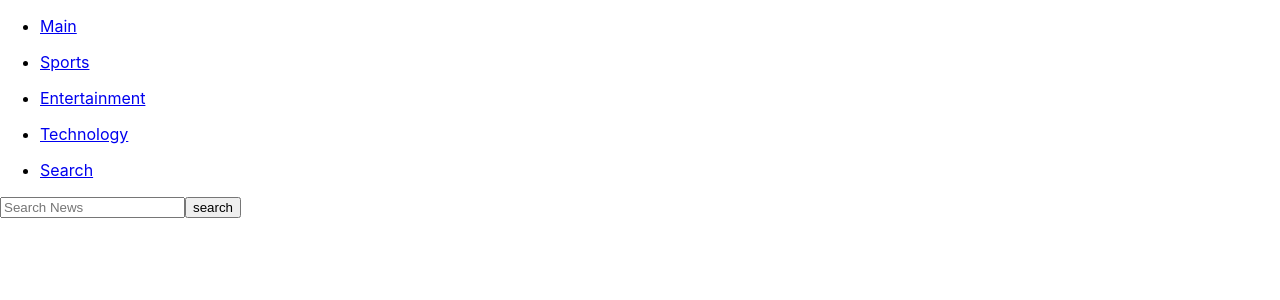
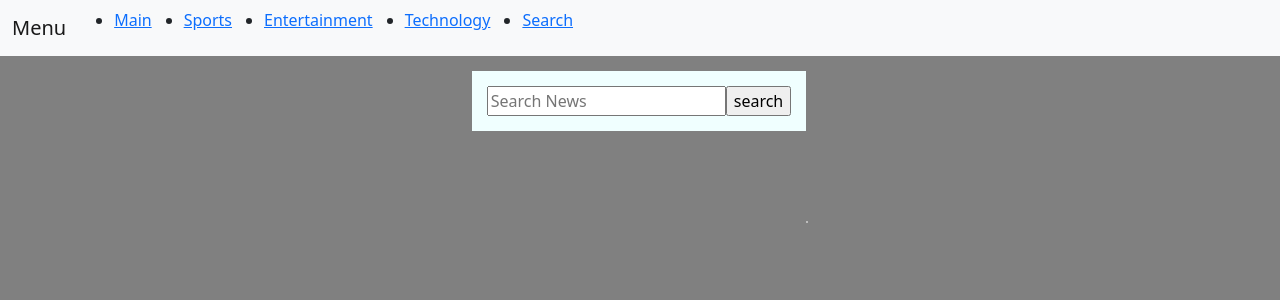
Before and after one commit to Jumicode/News-App-with-React-Bootstrap, a React (Create React App) app: page /Search in a window 1280 px wide. Shown: the top 300 px of the page. Built offline with nearby package versions, Linux system fonts and the light colour scheme.

Commit message:
added styles

```diff
--- a/package.json
+++ b/package.json
@@ -8,11 +8,14 @@
     "@testing-library/react": "^13.4.0",
     "@testing-library/user-event": "^13.5.0",
     "axios": "^1.1.3",
+    "bootstrap": "^5.2.3",
     "react": "^18.2.0",
+    "react-bootstrap": "^2.7.0",
     "react-dom": "^18.2.0",
     "react-redux": "^8.0.5",
     "react-router-dom": "^6.4.3",
     "react-scripts": "5.0.1",
+    "sass": "^1.57.0",
     "web-vitals": "^2.1.4"
   },
   "scripts": {
--- a/src/App.js
+++ b/src/App.js
@@ -11,6 +11,8 @@ function App() {
   //a730a3ace764491ca71be77ae83f1741
   return (
     <div >
+
+
       <Router>
       <NavBar></NavBar>
       <Routes>
--- a/src/Pages/News.jsx
+++ b/src/Pages/News.jsx
@@ -1,8 +1,13 @@
 import React from 'react';
 import NewsForm from './NewsForm';
 import { useDispatch,useSelector } from 'react-redux';
+import { setNewsSearch } from '../features/News/NewsSlice';
 import axios from "axios"
-import { setNewsSearch } from '../features/News/NewsSlice';
+import Card from 'react-bootstrap/Card';
+import Col from 'react-bootstrap/Col';
+import Row from 'react-bootstrap/Row';
+import '../styles/News.scss'
+
 
 
 
@@ -17,7 +22,6 @@ const dispatch = useDispatch();
 
 const getAllNews = e =>{
 
-  console.log(e.target.elements)
   const {news} = e.target.elements;
 
 
@@ -53,28 +57,46 @@ dispatch(setNewsSearch(res.data.articles));
 
 
     return (
-        <div className='NewsContainer'>
+
+      <div className='NewsContainer'>
 
 
-<NewsForm getAllNews={getAllNews}></NewsForm>
+<NewsForm  getAllNews={getAllNews}></NewsForm>
+
+
+
+<Row   xs={1} md={2} className="g-4Search">
+<Col>
+<Card >
 
 
 
 {newsSearch.map((news,index) =>(
-    <div key={index} className='News'>
-    <img src={`${news.urlToImage}`} alt='image'></img>
-    <h1>{news.title}</h1>
-    <h2>{news.description} <a href={`${news.url}`} target='blank'>View all</a></h2>
-   <p>{news.publishedAt}</p>
+    <div key={index} className="News">
+    <Card.Img variant="top" src={`${news.urlToImage}`} alt='image' />
+    <Card.Body>
+              <Card.Title>{news.title}</Card.Title>
+              <Card.Text>
+              {news.description}
+              <a href={`${news.url}`} target='blank'>View all</a>
+              <p>-{news.author}</p>
+              </Card.Text>
+
+            </Card.Body>
+
+
+
+
+
 
     </div>
 
 
 ))}
 
-
-
-
+</Card>
+</Col>
+</Row>
 
 
         </div>
--- a/src/Pages/NewsEntertainment.jsx
+++ b/src/Pages/NewsEntertainment.jsx
@@ -2,6 +2,11 @@ import React,{useEffect} from 'react';
 import { getEntertainmet } from '../service/AxiosService';
 import { useDispatch,useSelector } from 'react-redux';
 import { setNewsEntertainment } from '../features/News/NewsSlice';
+import Card from 'react-bootstrap/Card';
+import Col from 'react-bootstrap/Col';
+import Row from 'react-bootstrap/Row';
+import '../styles/News.scss'
+
 
 
 
@@ -31,24 +36,41 @@ const getEntertainmetNews =() => {
 
     return (
 
-        <div>
+        <div className='NewsContainer'>
 
 
-        <h1>Entertainment</h1>
+<Row   xs={1} md={2} className="g-4">
+<Col>
+<Card >
 
 
 
-    {newsEntertainment.map((news,index) =>(
-    <div key={index} className='News'>
-    <img src={`${news.urlToImage}`} alt='image'></img>
-    <h1>{news.title}</h1>
-    <h2>{news.description} <a href={`${news.url}`} target='blank'>View all</a></h2>
-   <p>{news.publishedAt}</p>
+{newsEntertainment.map((news,index) =>(
+    <div key={index} className="News">
+    <Card.Img variant="top" src={`${news.urlToImage}`} alt='image' />
+    <Card.Body>
+              <Card.Title>{news.title}</Card.Title>
+              <Card.Text>
+              {news.description}
+              <a href={`${news.url}`} target='blank'>View all</a>
+              <p>-{news.author}</p>
+              </Card.Text>
+
+            </Card.Body>
+
+
+
+
+
 
     </div>
 
 
 ))}
+
+</Card>
+</Col>
+</Row>
 
 
         </div>
--- a/src/Pages/NewsForm.jsx
+++ b/src/Pages/NewsForm.jsx
@@ -1,10 +1,11 @@
 import React from 'react';
+
 
 const NewsForm = ({getAllNews}) => {
     return (
         <div>
 
-<form onSubmit={getAllNews} >
+<form  className='NewsSearch'  onSubmit={getAllNews} >
   <input type='text' name='news'  placeholder='Search News'></input>
   <input type='submit' value='search'></input>
 </form>
--- a/src/Pages/NewsMain.jsx
+++ b/src/Pages/NewsMain.jsx
@@ -2,6 +2,15 @@ import React,{useEffect} from 'react';
 import { getNews } from '../service/AxiosService';
 import { useDispatch,useSelector } from 'react-redux';
 import { setNewsMain } from '../features/News/NewsSlice';
+import Card from 'react-bootstrap/Card';
+import Col from 'react-bootstrap/Col';
+import Row from 'react-bootstrap/Row';
+import '../styles/News.scss'
+
+
+
+
+
 
 const NewsMain = () => {
 
@@ -32,18 +41,40 @@ dispatch(setNewsMain(res.data.articles))
         <div className='NewsContainer'>
 
 
+<Row   xs={1} md={2} className="g-4">
+<Col>
+<Card >
+
+
+
 {newsMain.map((news,index) =>(
-    <div key={index} className='News'>
-    <img src={`${news.urlToImage}`} alt='image'></img>
-    <h1>{news.title}</h1>
-    <h2>{news.description} <a href={`${news.url}`} target='blank'>View all</a></h2>
-   <p>{news.publishedAt}</p>
+    <div key={index} className="News">
+    <Card.Img variant="top" src={`${news.urlToImage}`} alt='image' />
+    <Card.Body>
+              <Card.Title>{news.title}</Card.Title>
+              <Card.Text>
+              {news.description}
+              <a href={`${news.url}`} target='blank'>View all</a>
+              <p>-{news.author}</p>
+              </Card.Text>
+
+            </Card.Body>
+
+
+
+
+
 
     </div>
 
 
 ))}
 
+</Card>
+</Col>
+</Row>
+
+
         </div>
     );
 }
--- a/src/Pages/NewsSports.jsx
+++ b/src/Pages/NewsSports.jsx
@@ -2,6 +2,10 @@ import React,{useEffect} from 'react';
 import { getSportNews } from '../service/AxiosService';
 import { useDispatch,useSelector } from 'react-redux';
 import { setNewsSports } from '../features/News/NewsSlice';
+import Card from 'react-bootstrap/Card';
+import Col from 'react-bootstrap/Col';
+import Row from 'react-bootstrap/Row';
+import '../styles/News.scss'
 
 
 
@@ -33,21 +37,41 @@ const getAllSportNews = () =>{
 
 
     return (
-        <div>
-            <h1>Sports</h1>
+        <div className='NewsContainer'>
+
+
+        <Row   xs={1} md={2} className="g-4">
+        <Col>
+        <Card >
+
+
 
         {newsSports.map((news,index) =>(
-    <div key={index} className='News'>
-    <img src={`${news.urlToImage}`} alt='image'></img>
-    <h1>{news.title}</h1>
-    <h2>{news.description} <a href={`${news.url}`} target='blank'>View all</a></h2>
-   <p>{news.publishedAt}</p>
+            <div key={index} className="News">
+            <Card.Img variant="top" src={`${news.urlToImage}`} alt='image' />
+            <Card.Body>
+                      <Card.Title>{news.title}</Card.Title>
+                      <Card.Text>
+                      {news.description}
+                      <a href={`${news.url}`} target='blank'>View all</a>
+                      <p>-{news.author}</p>
+                      </Card.Text>
+
+                    </Card.Body>
+
+
+
+
+
 
             </div>
 
 
         ))}
 
+        </Card>
+        </Col>
+        </Row>
 
 
                 </div>
--- a/src/Pages/NewsTechnology.jsx
+++ b/src/Pages/NewsTechnology.jsx
@@ -2,6 +2,11 @@ import React,{useEffect} from 'react';
 import { useDispatch,useSelector } from 'react-redux';
 import { setNewsTechnology } from '../features/News/NewsSlice';
 import { getTechnology } from '../service/AxiosService';
+import Card from 'react-bootstrap/Card';
+import Col from 'react-bootstrap/Col';
+import Row from 'react-bootstrap/Row';
+import '../styles/News.scss'
+
 
 const Newstechnology = () => {
 
@@ -28,28 +33,44 @@ dispatch(setNewsTechnology(res.data.articles));
 
 
     return (
-        <div>
+        <div className='NewsContainer'>
+
+
+        <Row   xs={1} md={2} className="g-4">
+        <Col>
+        <Card >
 
 
 
+        {newsTechnology.map((news,index) =>(
+            <div key={index} className="News">
+            <Card.Img variant="top" src={`${news.urlToImage}`} alt='image' />
+            <Card.Body>
+                      <Card.Title>{news.title}</Card.Title>
+                      <Card.Text>
+                      {news.description}
+                      <a href={`${news.url}`} target='blank'>View all</a>
+                      <p>-{news.author}</p>
+                      </Card.Text>
 
-{newsTechnology.map((news,index) =>(
-    <div key={index} className='News'>
-    <img src={`${news.urlToImage}`} alt='image'></img>
-    <h1>{news.title}</h1>
-    <h2>{news.description} <a href={`${news.url}`} target='blank'>View all</a></h2>
-   <p>{news.publishedAt}</p>
-
-    </div>
-
-
-))}
+                    </Card.Body>
 
 
 
 
 
-        </div>
+
+            </div>
+
+
+        ))}
+
+        </Card>
+        </Col>
+        </Row>
+
+
+                </div>
     );
 }
 
--- a/src/components/NavBar.jsx
+++ b/src/components/NavBar.jsx
@@ -1,18 +1,34 @@
 import React from 'react';
 import { NavLink } from "react-router-dom";
+import Container from 'react-bootstrap/Container';
+import Nav from 'react-bootstrap/Nav';
+import Navbar from 'react-bootstrap/Navbar';
+
+
+
 
 const NavBar = () => {
     return (
-        <div>
+
+        <Navbar bg="light" expand="lg">
+      <Container fluid>
+        <Navbar.Brand href="#">Menu</Navbar.Brand>
+        <Navbar.Toggle aria-controls="navbarScroll" />
+        <Navbar.Collapse id="navbarScroll">
+          <Nav
+            className="me-auto my-2 my-lg-0"
+            style={{ maxHeight: '100px' }}
+            navbarScroll
+          >
             <ul>
             <li>
                 <NavLink
                     to='/'
 
+
                 >Main</NavLink>
             </li>
         </ul>
-
         <ul>
                 <li>
                     <NavLink
@@ -20,27 +36,21 @@ const NavBar = () => {
 
                     >Sports</NavLink>
                 </li>
-            </ul>
-
-            <ul>
+            </ul><ul>
                 <li>
                     <NavLink
                         to='/Entertainment'
 
                     >Entertainment</NavLink>
                 </li>
-            </ul>
-
-            <ul>
+            </ul><ul>
                 <li>
                     <NavLink
                         to='/Technology'
 
                     >Technology</NavLink>
                 </li>
-            </ul>
-
-            <ul>
+            </ul><ul>
                 <li>
                     <NavLink
                         to='/Search'
@@ -49,7 +59,16 @@ const NavBar = () => {
                 </li>
             </ul>
 
-        </div>
+          </Nav>
+
+        </Navbar.Collapse>
+      </Container>
+    </Navbar>
+
+
+
+
+
     );
 }
 
--- a/src/index.js
+++ b/src/index.js
@@ -1,6 +1,9 @@
 import React from 'react';
 import ReactDOM from 'react-dom/client';
 import './index.css';
+import 'bootstrap/dist/css/bootstrap.min.css';
+
+
 import App from './App';
 import reportWebVitals from './reportWebVitals';
 
--- /dev/null
+++ b/src/styles/News.scss
@@ -0,0 +1,52 @@
+body{
+    background-color: gray;
+}
+
+
+.NewsContainer{
+
+    display: flex;
+
+    justify-content: center;
+
+   padding: 15px;
+   background-color: gray;
+}
+
+.News{
+    padding: 15px;
+    margin-top: 20px;
+    background-color: rgb(225, 225, 230);
+}
+
+.NewsSearch{
+
+display: flex;
+padding: 15px;
+justify-content: center;
+border: none;
+background: azure;
+margin: auto;
+
+
+}
+
+
+.g-4{
+   display: flex;
+   justify-content: center;
+   position: relative;
+   top: 150px;
+
+
+
+
+}
+
+.g-4Search{
+
+    position: relative;
+    top: 150px;
+    width: max-content;
+
+}
```
Also changed, not shown: 1 other file (tests, documents, lock files or other folders). Lines whose indentation alone changed are shown as unchanged.
